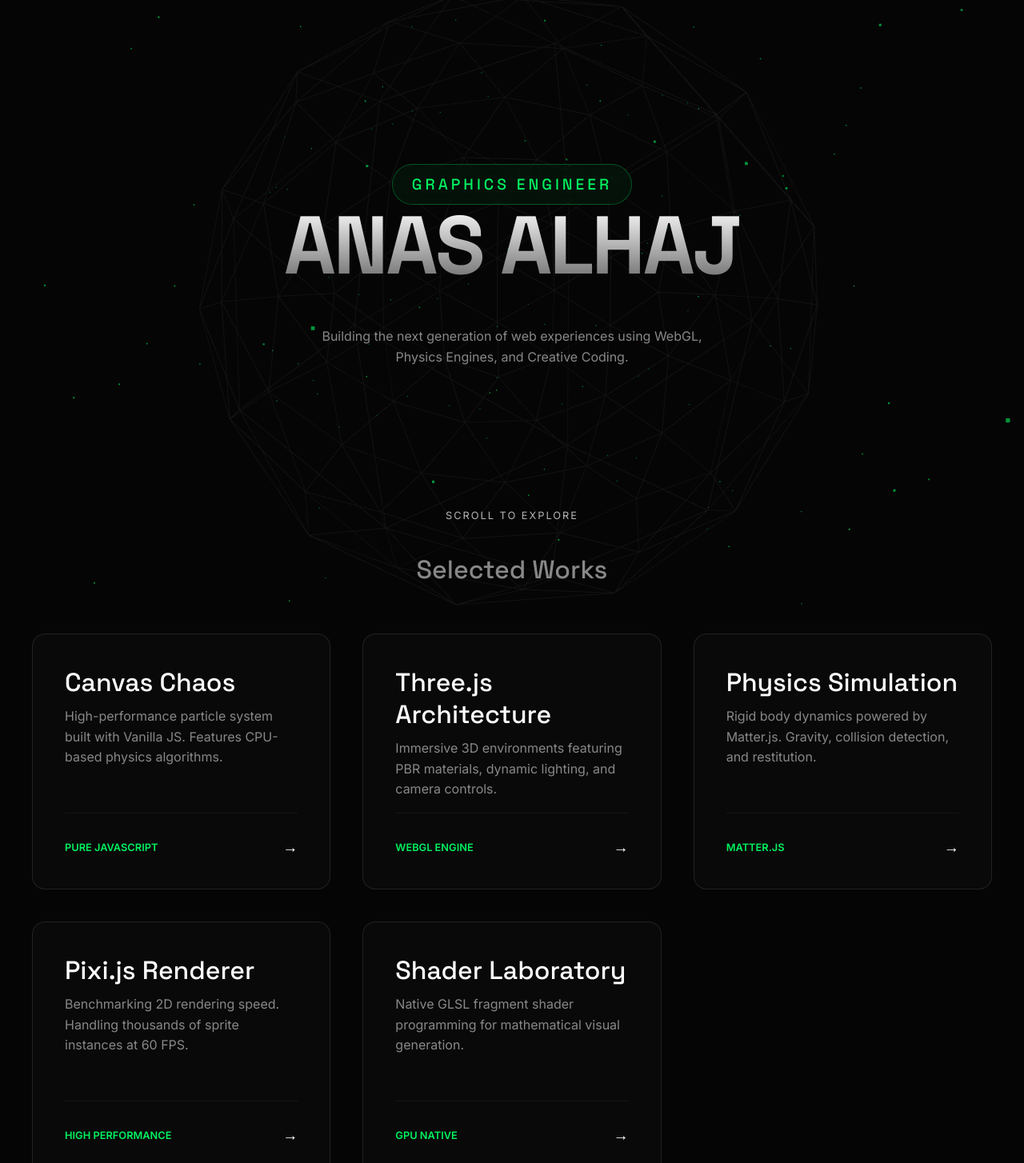
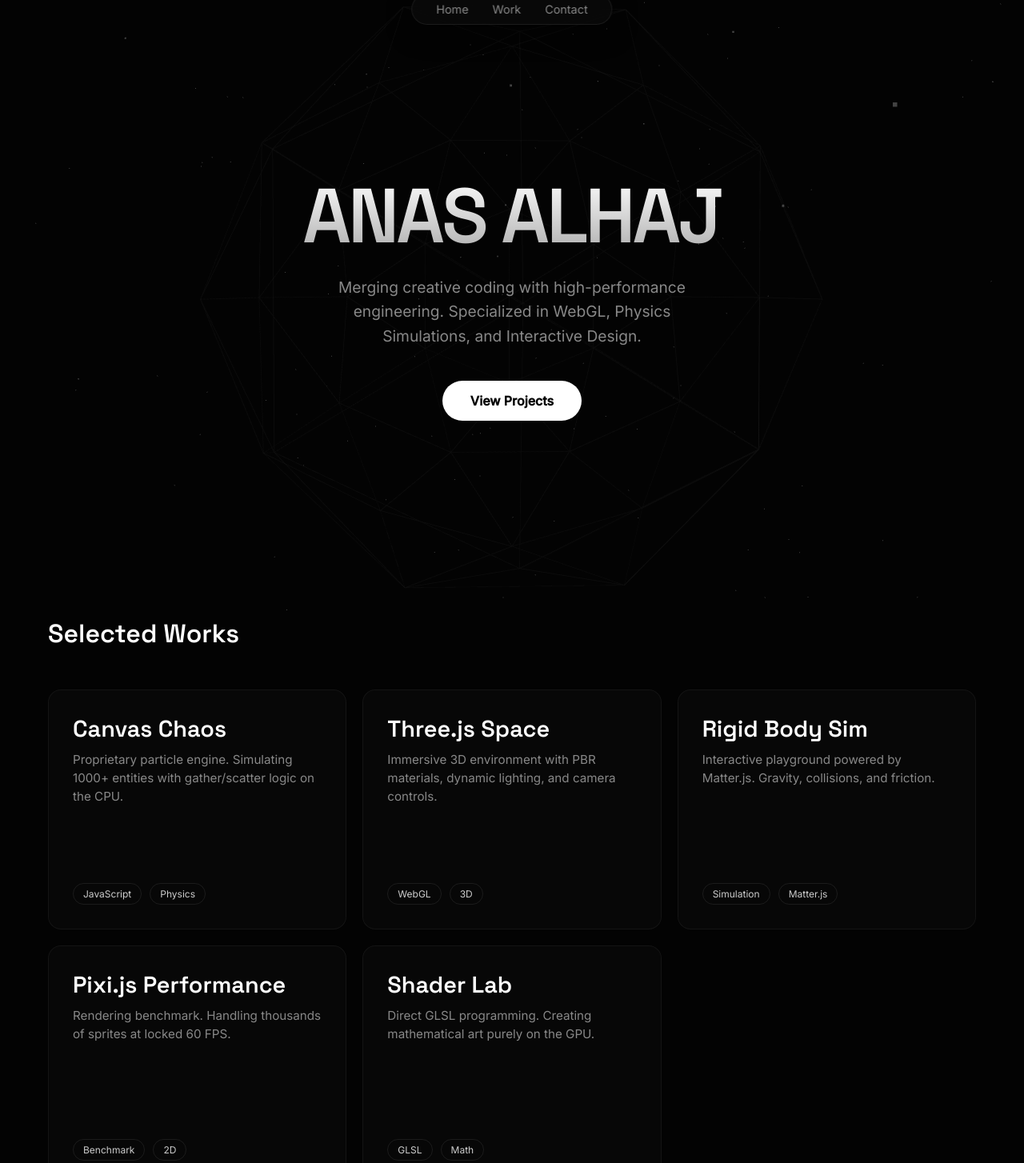
Before and after one commit to hp8crn9vmd-code/Anas1, a plain HTML site: page index.html in a window 1280 px wide. Shown: the part 28-1482 px from the top of the page at 80% size. Drawn offline with nearby package versions, Linux system fonts and the light colour scheme; animation ran at ten frames a second.

Commit message:
Final Polish: Spotlight Cards & Floating Nav

```diff
--- a/index.html
+++ b/index.html
@@ -6,219 +6,264 @@
     <meta name="viewport" content="width=device-width, initial-scale=1.0">
     <title>Anas Alhaj | Graphics Engineer</title>
 
-    <link href="https://fonts.googleapis.com/css2?family=Space+Grotesk:wght@300;500;700&family=Inter:wght@300;400;600&display=swap" rel="stylesheet">
+    <link href="https://fonts.googleapis.com/css2?family=Space+Grotesk:wght@300;600&family=Inter:wght@300;400;500&display=swap" rel="stylesheet">
     <script src="https://cdnjs.cloudflare.com/ajax/libs/three.js/r128/three.min.js"></script>
 
     <style>
         :root {
+            --bg: #030303;
+            --text-main: #ffffff;
+            --text-muted: #888888;
             --primary: #00f260;
-            --bg: #050505;
-            --text: #ffffff;
-            --card-bg: rgba(255, 255, 255, 0.02);
-            --border: rgba(255, 255, 255, 0.1);
+            --glass: rgba(255, 255, 255, 0.03);
+            --border: rgba(255, 255, 255, 0.08);
         }
 
         * { margin: 0; padding: 0; box-sizing: border-box; }
 
         body {
-            background-color: var(--bg); color: var(--text);
+            background-color: var(--bg); color: var(--text-main);
             font-family: 'Inter', sans-serif; overflow-x: hidden;
             -webkit-font-smoothing: antialiased;
         }
 
-        /* === 3D Canvas Background === */
-        #hero-canvas {
+        /* === Floating Navigation === */
+        nav {
+            position: fixed; top: 20px; left: 50%; transform: translateX(-50%);
+            background: rgba(10, 10, 10, 0.8); backdrop-filter: blur(12px);
+            border: 1px solid var(--border); padding: 10px 30px; border-radius: 50px;
+            display: flex; gap: 30px; z-index: 100;
+            box-shadow: 0 10px 30px rgba(0,0,0,0.5);
+            opacity: 0; animation: fadeDown 1s ease forwards 0.5s;
+        }
+        nav a { color: var(--text-muted); text-decoration: none; font-size: 0.9rem; transition: 0.3s; }
+        nav a:hover { color: white; }
+
+        @keyframes fadeDown { from { opacity: 0; transform: translate(-50%, -20px); } to { opacity: 1; transform: translate(-50%, 0); } }
+
+        /* === 3D Canvas === */
+        #webgl-canvas {
             position: fixed; top: 0; left: 0; width: 100%; height: 100%;
-            z-index: -1; opacity: 0.6; pointer-events: none;
+            z-index: -1; opacity: 0.5; pointer-events: none;
         }
 
-        /* === Header === */
+        /* === Hero Section === */
         header {
-            height: 90vh; display: flex; flex-direction: column;
+            height: 100vh; display: flex; flex-direction: column;
             justify-content: center; align-items: center; text-align: center;
-            padding: 20px; position: relative;
+            padding: 20px;
         }
 
+        .hero-content { opacity: 0; animation: fadeUp 1s ease forwards 0.8s; }
+
         h1 {
-            font-family: 'Space Grotesk', sans-serif; font-size: clamp(3rem, 8vw, 7rem);
-            font-weight: 700; letter-spacing: -3px; line-height: 1;
-            background: linear-gradient(180deg, #fff 0%, #666 100%);
+            font-family: 'Space Grotesk', sans-serif; font-size: clamp(3rem, 8vw, 6rem);
+            font-weight: 700; letter-spacing: -0.04em; line-height: 1.1; margin-bottom: 20px;
+            background: linear-gradient(180deg, #fff 0%, #aaa 100%);
             -webkit-background-clip: text; -webkit-text-fill-color: transparent;
-            margin-bottom: 20px;
         }
 
-        .tagline {
-            font-family: 'Space Grotesk', sans-serif; font-size: 1.2rem;
-            color: var(--primary); text-transform: uppercase; letter-spacing: 4px;
-            border: 1px solid rgba(0, 242, 96, 0.3); padding: 12px 24px;
-            border-radius: 50px; background: rgba(0, 242, 96, 0.05);
-            backdrop-filter: blur(10px);
+        p.subtitle {
+            font-size: 1.2rem; color: var(--text-muted); max-width: 500px;
+            margin: 0 auto 40px; line-height: 1.6;
         }
 
-        .scroll-indicator {
-            position: absolute; bottom: 40px; left: 50%; transform: translateX(-50%);
-            animation: bounce 2s infinite; opacity: 0.7; font-size: 0.8rem; letter-spacing: 2px;
+        .cta-btn {
+            display: inline-block; padding: 15px 35px; border-radius: 30px;
+            background: white; color: black; text-decoration: none;
+            font-weight: 600; transition: 0.3s;
         }
-        @keyframes bounce { 0%, 20%, 50%, 80%, 100% {transform:translate(-50%,0);} 40% {transform:translate(-50%,-10px);} 60% {transform:translate(-50%,-5px);} }
+        .cta-btn:hover { transform: scale(1.05); box-shadow: 0 0 30px rgba(255,255,255,0.3); }
 
-        /* === Projects Grid === */
-        .section-title {
-            text-align: center; font-family: 'Space Grotesk', sans-serif;
-            font-size: 2rem; margin-bottom: 60px; color: #888;
+        @keyframes fadeUp { from { opacity: 0; transform: translateY(30px); } to { opacity: 1; transform: translateY(0); } }
+
+        /* === Projects Grid (Spotlight Effect) === */
+        .container { max-width: 1200px; margin: 0 auto 100px; padding: 0 20px; }
+        .section-header { margin-bottom: 50px; opacity: 0; animation: fadeUp 1s ease forwards 1.2s; }
+        .section-header h2 { font-family: 'Space Grotesk'; font-size: 2rem; }
+
+        .grid {
+            display: grid; grid-template-columns: repeat(auto-fit, minmax(350px, 1fr)); gap: 20px;
         }
 
-        .grid {
-            display: grid; grid-template-columns: repeat(auto-fit, minmax(350px, 1fr));
-            gap: 40px; max-width: 1400px; margin: 0 auto 150px; padding: 0 40px;
+        /* البطاقة الذكية */
+        .card {
+            background-color: rgba(255, 255, 255, 0.02);
+            border-radius: 16px;
+            position: relative;
+            height: 300px;
+            display: flex; flex-direction: column; justify-content: space-between;
+            padding: 30px;
+            text-decoration: none;
+            overflow: hidden;
+            border: 1px solid rgba(255,255,255,0.05);
+            transition: transform 0.2s;
+            cursor: pointer;
         }
 
-        .card {
-            background: var(--card-bg); border: 1px solid var(--border);
-            border-radius: 16px; padding: 40px; text-decoration: none; color: white;
-            position: relative; overflow: hidden; transform-style: preserve-3d;
-            perspective: 1000px; transition: transform 0.1s;
-            display: flex; flex-direction: column; justify-content: space-between;
-            height: 320px;
+        /* تأثير الضوء (Spotlight) */
+        .card::before {
+            content: "";
+            position: absolute; top: 0; left: 0; right: 0; bottom: 0;
+            border-radius: 16px; padding: 1px; /* سمك الحدود المضيئة */
+            background: radial-gradient(
+                600px circle at var(--mouse-x) var(--mouse-y),
+                rgba(255, 255, 255, 0.4), transparent 40%
+            );
+            mask: linear-gradient(#fff 0 0) content-box, linear-gradient(#fff 0 0);
+            -webkit-mask: linear-gradient(#fff 0 0) content-box, linear-gradient(#fff 0 0);
+            -webkit-mask-composite: xor; mask-composite: exclude;
+            opacity: 0; transition: opacity 0.4s;
+            pointer-events: none;
         }
 
-        .card h2 {
-            font-family: 'Space Grotesk', sans-serif; font-size: 2rem;
-            margin: 0 0 10px 0; font-weight: 500;
+        .card:hover::before { opacity: 1; }
+        .card:hover { transform: translateY(-5px); background-color: rgba(255, 255, 255, 0.04); }
+
+        .card h3 { font-family: 'Space Grotesk'; font-size: 1.8rem; color: white; margin-bottom: 10px; }
+        .card p { color: var(--text-muted); font-size: 0.95rem; line-height: 1.5; }
+
+        .tags { display: flex; gap: 10px; margin-top: auto; }
+        .tag {
+            font-size: 0.75rem; padding: 5px 12px; border-radius: 20px;
+            border: 1px solid var(--border); color: #ccc;
         }
 
-        .card p { color: #888; line-height: 1.6; font-size: 1rem; }
-
-        .card-footer {
-            display: flex; justify-content: space-between; align-items: center;
-            margin-top: auto; padding-top: 30px; border-top: 1px solid rgba(255,255,255,0.05);
-        }
-
-        .tech { font-size: 0.8rem; color: var(--primary); font-weight: 600; text-transform: uppercase; }
-        .arrow { font-size: 1.2rem; transition: 0.3s; }
-
-        .card:hover .arrow { transform: translateX(10px); color: var(--primary); }
-        .card:hover { border-color: rgba(255,255,255,0.3); background: rgba(255,255,255,0.03); }
-
         footer {
-            border-top: 1px solid var(--border); padding: 80px 40px;
-            text-align: center; font-size: 0.9rem; color: #666;
-            background: #020202;
+            border-top: 1px solid var(--border); padding: 80px 20px;
+            text-align: center; color: var(--text-muted); font-size: 0.9rem;
         }
     </style>
 </head>
 <body>
 
-    <canvas id="hero-canvas"></canvas>
+    <canvas id="webgl-canvas"></canvas>
+
+    <nav>
+        <a href="#">Home</a>
+        <a href="#projects">Work</a>
+        <a href="#">Contact</a>
+    </nav>
 
     <header>
-        <div class="tagline">Graphics Engineer</div>
+        <div class="hero-content">
             <h1>ANAS ALHAJ</h1>
-        <p style="color: #888; max-width: 500px; margin-top: 30px; line-height: 1.6;">
-            Building the next generation of web experiences using WebGL, Physics Engines, and Creative Coding.
+            <p class="subtitle">
+                Merging creative coding with high-performance engineering.
+                Specialized in WebGL, Physics Simulations, and Interactive Design.
             </p>
-        <div class="scroll-indicator">SCROLL TO EXPLORE</div>
+            <a href="#projects" class="cta-btn">View Projects</a>
+        </div>
     </header>
 
-    <div class="section-title">Selected Works</div>
+    <div class="container" id="projects">
+        <div class="section-header">
+            <h2>Selected Works</h2>
+        </div>
 
-    <div class="grid">
-        <a href="canvas/index.html" class="card" data-tilt>
+        <div class="grid" id="cards-grid">
+
+            <a href="canvas/index.html" class="card">
                 <div>
-                <h2>Canvas Chaos</h2>
-                <p>High-performance particle system built with Vanilla JS. Features CPU-based physics algorithms.</p>
+                    <h3>Canvas Chaos</h3>
+                    <p>Proprietary particle engine. Simulating 1000+ entities with gather/scatter logic on the CPU.</p>
                 </div>
-            <div class="card-footer">
-                <span class="tech">Pure JavaScript</span>
-                <span class="arrow">→</span>
-            </div>
+                <div class="tags"><span class="tag">JavaScript</span><span class="tag">Physics</span></div>
             </a>
 
-        <a href="threejs/index.html" class="card" data-tilt>
+            <a href="threejs/index.html" class="card">
                 <div>
-                <h2>Three.js Architecture</h2>
-                <p>Immersive 3D environments featuring PBR materials, dynamic lighting, and camera controls.</p>
+                    <h3>Three.js Space</h3>
+                    <p>Immersive 3D environment with PBR materials, dynamic lighting, and camera controls.</p>
                 </div>
-            <div class="card-footer">
-                <span class="tech">WebGL Engine</span>
-                <span class="arrow">→</span>
-            </div>
+                <div class="tags"><span class="tag">WebGL</span><span class="tag">3D</span></div>
             </a>
 
-        <a href="matterjs/index.html" class="card" data-tilt>
+            <a href="matterjs/index.html" class="card">
                 <div>
-                <h2>Physics Simulation</h2>
-                <p>Rigid body dynamics powered by Matter.js. Gravity, collision detection, and restitution.</p>
+                    <h3>Rigid Body Sim</h3>
+                    <p>Interactive playground powered by Matter.js. Gravity, collisions, and friction.</p>
                 </div>
-            <div class="card-footer">
-                <span class="tech">Matter.js</span>
-                <span class="arrow">→</span>
-            </div>
+                <div class="tags"><span class="tag">Simulation</span><span class="tag">Matter.js</span></div>
             </a>
 
-        <a href="pixijs/index.html" class="card" data-tilt>
+            <a href="pixijs/index.html" class="card">
                 <div>
-                <h2>Pixi.js Renderer</h2>
-                <p>Benchmarking 2D rendering speed. Handling thousands of sprite instances at 60 FPS.</p>
+                    <h3>Pixi.js Performance</h3>
+                    <p>Rendering benchmark. Handling thousands of sprites at locked 60 FPS.</p>
                 </div>
-            <div class="card-footer">
-                <span class="tech">High Performance</span>
-                <span class="arrow">→</span>
-            </div>
+                <div class="tags"><span class="tag">Benchmark</span><span class="tag">2D</span></div>
             </a>
 
-        <a href="webgl/index.html" class="card" data-tilt>
+            <a href="webgl/index.html" class="card">
                 <div>
-                <h2>Shader Laboratory</h2>
-                <p>Native GLSL fragment shader programming for mathematical visual generation.</p>
+                    <h3>Shader Lab</h3>
+                    <p>Direct GLSL programming. Creating mathematical art purely on the GPU.</p>
                 </div>
-            <div class="card-footer">
-                <span class="tech">GPU Native</span>
-                <span class="arrow">→</span>
+                <div class="tags"><span class="tag">GLSL</span><span class="tag">Math</span></div>
+            </a>
+
         </div>
-        </a>
     </div>
 
     <footer>
-        <p>&copy; 2025 Anas Alhaj. Designed & Engineered with code.</p>
+        <p>&copy; 2025 Anas Alhaj. Engineered with precision.</p>
     </footer>
 
     <script>
-        // === 1. 3D Background (Three.js Wireframe Globe) ===
+        // === 1. Spotlight Effect Logic ===
+        const grid = document.getElementById("cards-grid");
+
+        grid.onmousemove = e => {
+            for(const card of document.getElementsByClassName("card")) {
+                const rect = card.getBoundingClientRect(),
+                      x = e.clientX - rect.left,
+                      y = e.clientY - rect.top;
+
+                card.style.setProperty("--mouse-x", `${x}px`);
+                card.style.setProperty("--mouse-y", `${y}px`);
+            }
+        };
+
+        // === 2. Three.js Background (Refined) ===
         const scene = new THREE.Scene();
         const camera = new THREE.PerspectiveCamera(75, window.innerWidth / window.innerHeight, 0.1, 1000);
-        const renderer = new THREE.WebGLRenderer({ canvas: document.getElementById('hero-canvas'), alpha: true, antialias: true });
+        // تم تصحيح الأقواس لتجنب أخطاء بايثون
+        const renderer = new THREE.WebGLRenderer({ canvas: document.getElementById('webgl-canvas'), alpha: true, antialias: true });
         renderer.setSize(window.innerWidth, window.innerHeight);
 
-        const geometry = new THREE.IcosahedronGeometry(15, 2);
-        const material = new THREE.MeshBasicMaterial({ color: 0x333333, wireframe: true, transparent: true, opacity: 0.3 });
+        // Subtle Sphere
+        const geometry = new THREE.IcosahedronGeometry(12, 1);
+        const material = new THREE.MeshBasicMaterial({ color: 0x444444, wireframe: true, transparent: true, opacity: 0.15 });
         const sphere = new THREE.Mesh(geometry, material);
         scene.add(sphere);
 
+        // Particles
         const particlesGeo = new THREE.BufferGeometry();
-        const particlesCount = 200;
-        const posArray = new Float32Array(particlesCount * 3);
-        for(let i=0; i<particlesCount * 3; i++) {
-            posArray[i] = (Math.random() - 0.5) * 50;
-        }
+        const count = 300;
+        const posArray = new Float32Array(count * 3);
+        for(let i=0; i<count*3; i++) { posArray[i] = (Math.random()-0.5) * 60; }
         particlesGeo.setAttribute('position', new THREE.BufferAttribute(posArray, 3));
-        const particlesMat = new THREE.PointsMaterial({size: 0.1, color: 0x00f260});
+        const particlesMat = new THREE.PointsMaterial({size: 0.05, color: 0xffffff, transparent: true, opacity: 0.5});
         const particlesMesh = new THREE.Points(particlesGeo, particlesMat);
         scene.add(particlesMesh);
 
-        camera.position.z = 25;
+        camera.position.z = 20;
 
         let mouseX = 0; let mouseY = 0;
-        document.addEventListener('mousemove', (event) => {
-            mouseX = event.clientX / window.innerWidth - 0.5;
-            mouseY = event.clientY / window.innerHeight - 0.5;
+        document.addEventListener('mousemove', (e) => {
+            mouseX = e.clientX / window.innerWidth - 0.5;
+            mouseY = e.clientY / window.innerHeight - 0.5;
         });
 
         function animate() {
             requestAnimationFrame(animate);
-            sphere.rotation.y += 0.002;
-            sphere.rotation.x += 0.001;
-            sphere.rotation.y += 0.05 * (mouseX - sphere.rotation.y * 0.05);
-            sphere.rotation.x += 0.05 * (mouseY - sphere.rotation.x * 0.05);
+            sphere.rotation.y += 0.001;
+            sphere.rotation.x += 0.0005;
+            // Smooth parallax
+            sphere.rotation.x += (mouseY * 0.5 - sphere.rotation.x) * 0.05;
+            sphere.rotation.y += (mouseX * 0.5 - sphere.rotation.y) * 0.05;
+
             renderer.render(scene, camera);
         }
         animate();
@@ -228,24 +273,6 @@
             camera.updateProjectionMatrix();
             renderer.setSize(window.innerWidth, window.innerHeight);
         });
-
-        // === 2. 3D Tilt Effect for Cards ===
-        const cards = document.querySelectorAll('.card');
-        cards.forEach(card => {
-            card.addEventListener('mousemove', (e) => {
-                const rect = card.getBoundingClientRect();
-                const x = e.clientX - rect.left;
-                const y = e.clientY - rect.top;
-                const centerX = rect.width / 2;
-                const centerY = rect.height / 2;
-                const rotateX = ((y - centerY) / centerY) * -5;
-                const rotateY = ((x - centerX) / centerX) * 5;
-                card.style.transform = `perspective(1000px) rotateX(${rotateX}deg) rotateY(${rotateY}deg) scale3d(1.02, 1.02, 1.02)`;
-            });
-            card.addEventListener('mouseleave', () => {
-                card.style.transform = 'perspective(1000px) rotateX(0) rotateY(0) scale3d(1, 1, 1)';
-            });
-        });
     </script>
 </body>
 </html>
```
Lines whose indentation alone changed are shown as unchanged.
